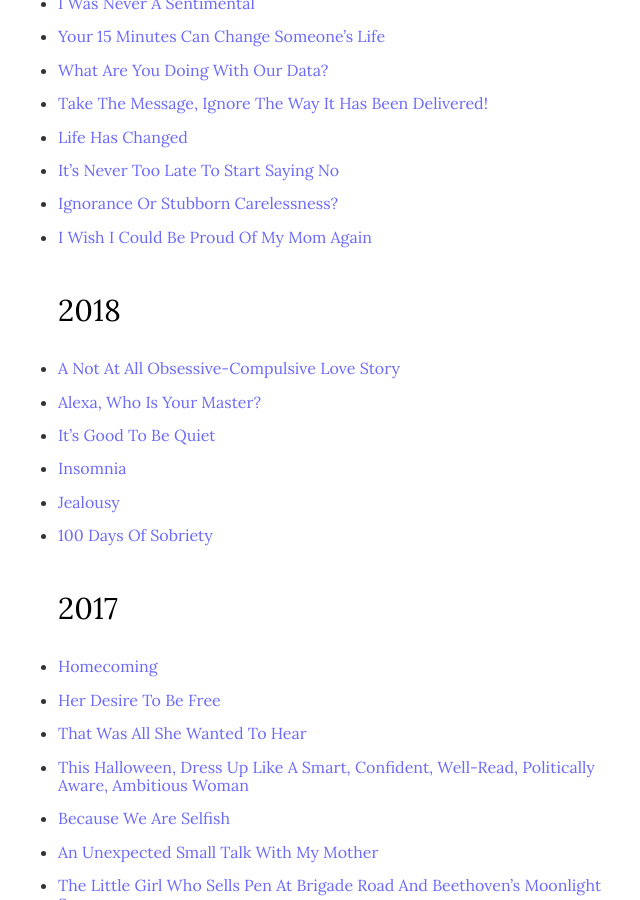
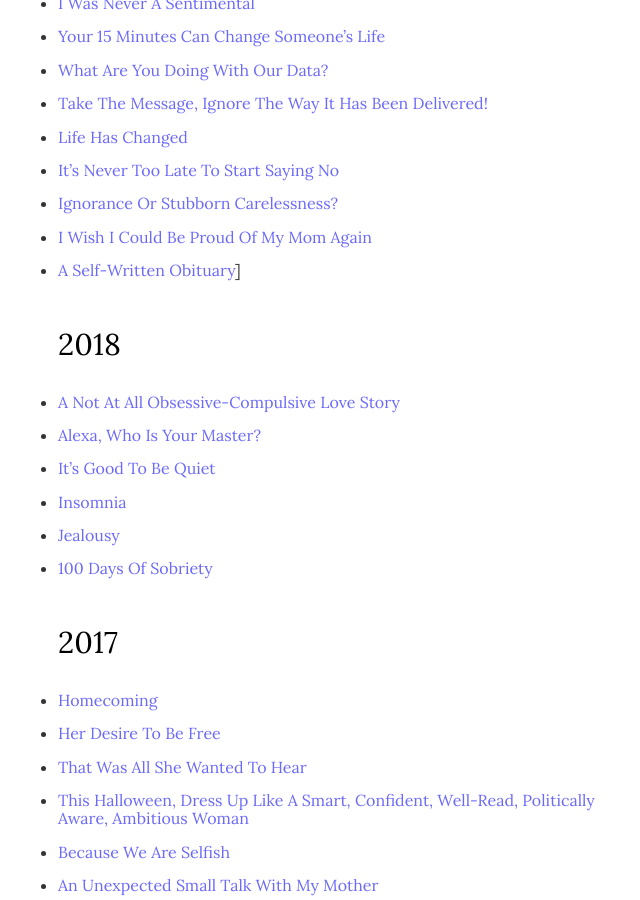
Before and after one commit to argumentativeyouth/pblog, a Jekyll site: the page built from _pages/all-posts.md, in a window 1280 px wide and 900 px high, scrolled down 1135 px. Shown: the whole window, without its empty margins (307-947 px from the left). Built offline with Jekyll 4.4.1, drawn with Linux system fonts in a browser that asks for light colours.

Commit message:
Update all-posts.md

```diff
--- a/_pages/all-posts.md
+++ b/_pages/all-posts.md
@@ -34,6 +34,7 @@ image:
 * [It’s Never Too Late To Start Saying No](https://pritams.blog/its-never-too-late-to-start-saying-no/)
 * [Ignorance Or Stubborn Carelessness?](https://pritams.blog/ignorance-or-stubborn-carelessness/)
 * [I Wish I Could Be Proud Of My Mom Again](https://pritams.blog/i-wish-i-could-be-proud-of-my-mom-again/)
+* [A Self-Written Obituary](https://pritams.blog/a-self-written-obituary/)]
 ## 2018
 * [A Not At All Obsessive-Compulsive Love Story](https://pritams.blog/a-not-at-all-obsessive-compulsive-love-story/)
 * [Alexa, Who Is Your Master?](https://pritams.blog/alexa-who-is-your-master/)
```
